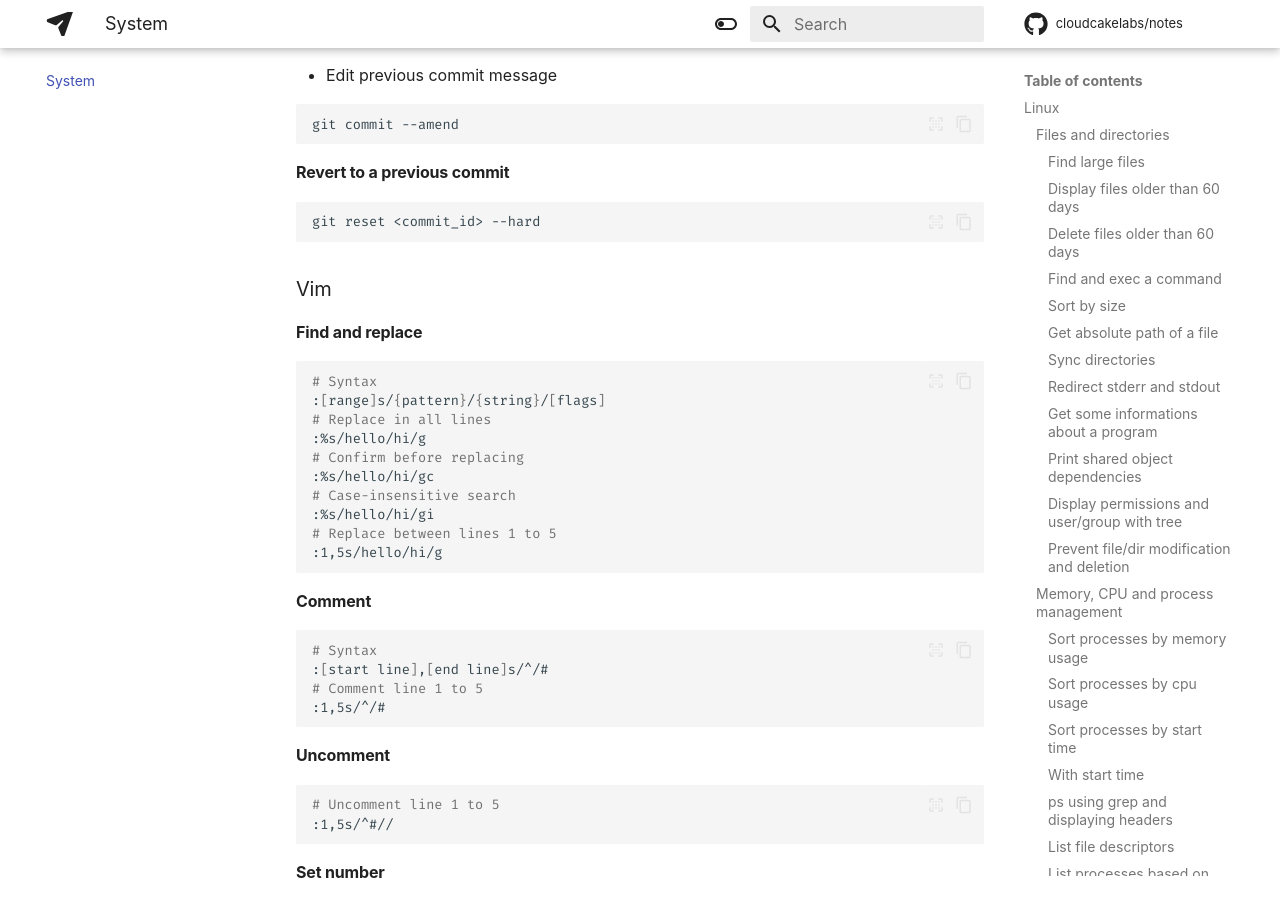
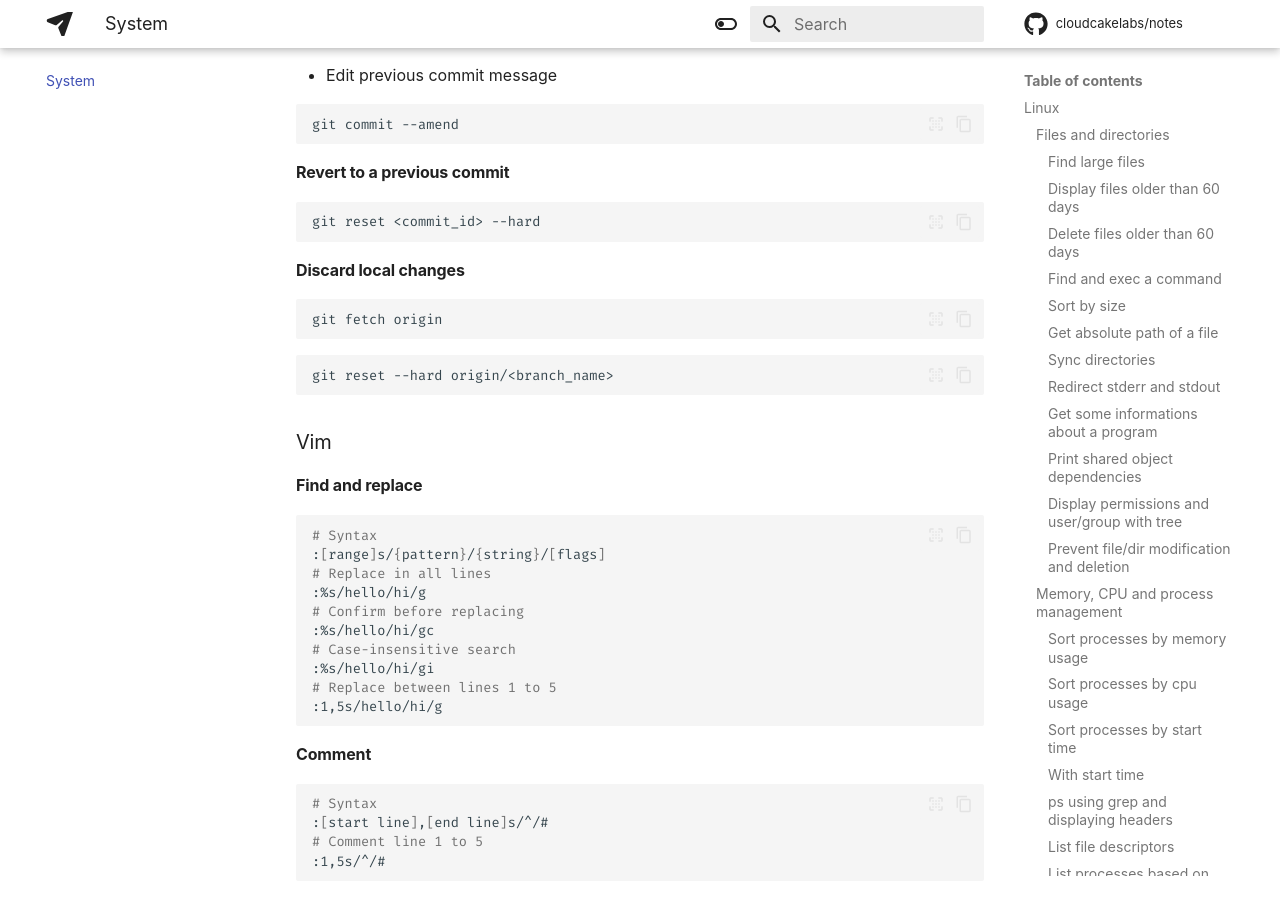
Before and after one commit to cloudcakelabs/notes, an MkDocs documentation site: the page built from docs/system.md, in a window 1280 px wide and 900 px high, scrolled down 6212 px. Built offline with MkDocs 1.6.1 and Material for MkDocs 9.7.7, drawn with Linux system fonts in a browser that asks for light colours; some web fonts are replaced; comment, search, counter and statistics services are not loaded.

Commit message:
Update notes.

````diff
--- a/docs/system.md
+++ b/docs/system.md
@@ -371,6 +371,16 @@ git commit --amend
 
 ```sh
 git reset <commit_id> --hard
+```
+
+#### Discard local changes
+
+```sh
+git fetch origin
+```
+
+```sh
+git reset --hard origin/<branch_name>
 ```
 
 ### Vim
````
